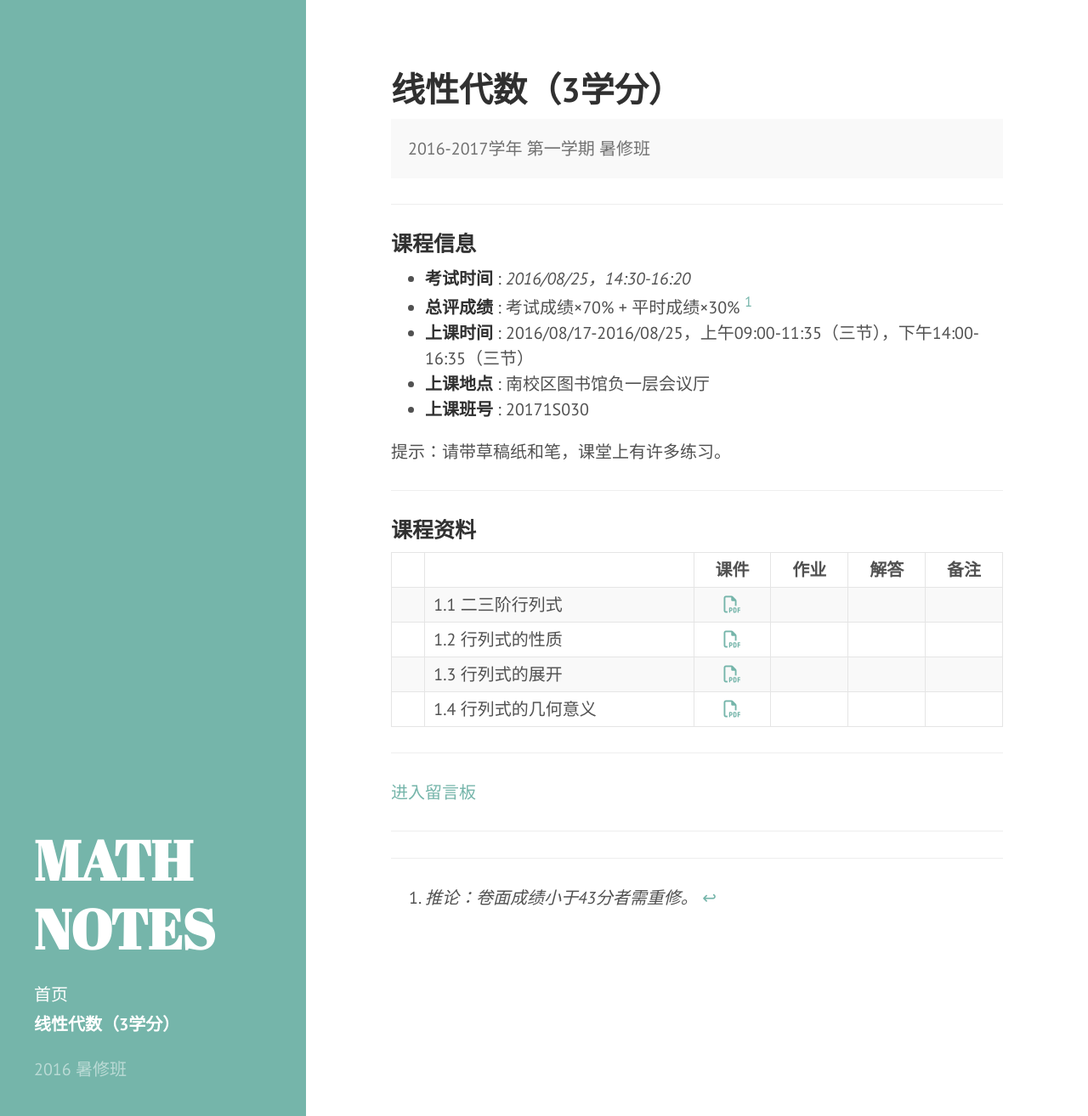
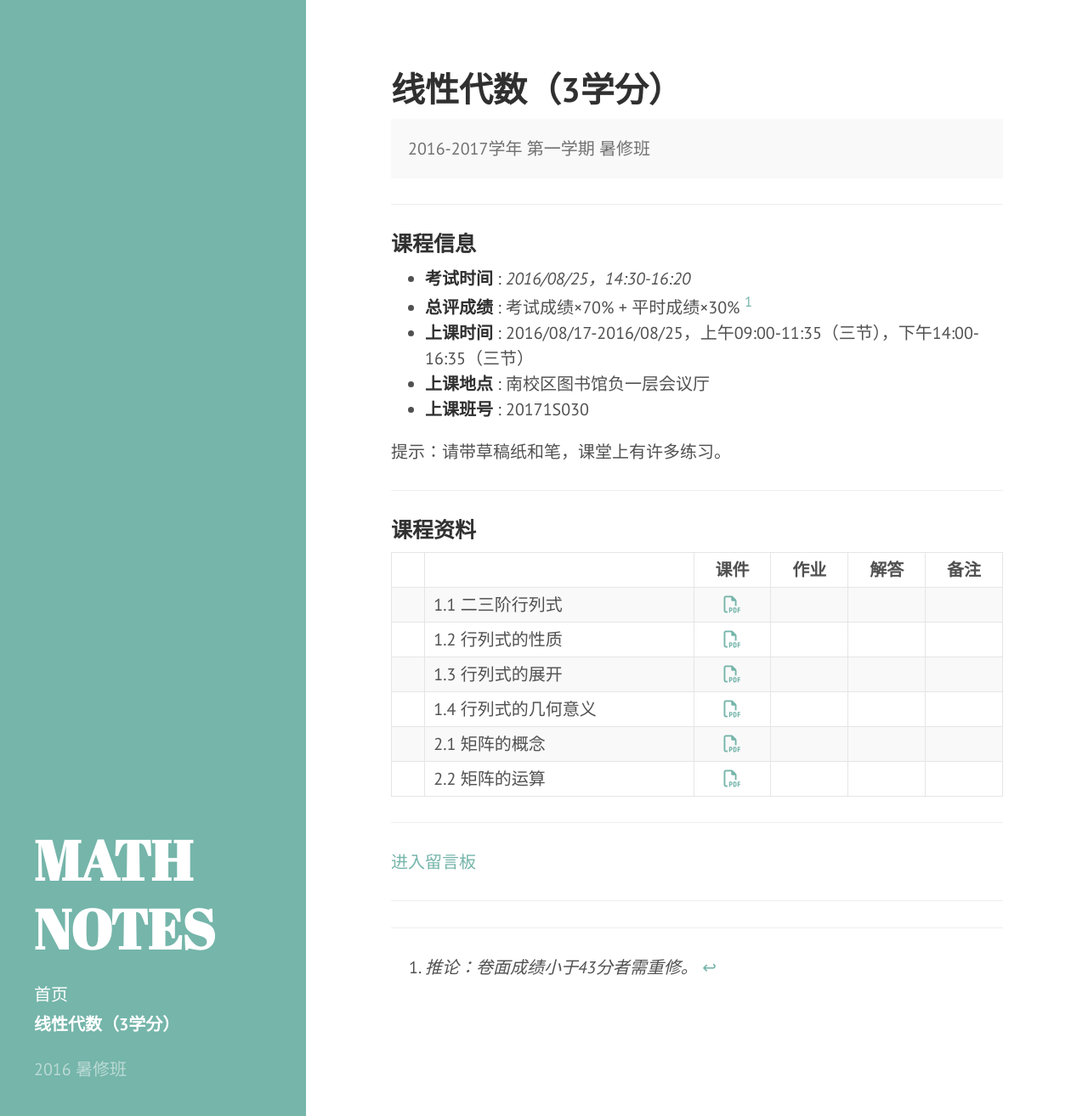
Before and after one commit to liang-teaching/liang-teaching.github.io, a Jekyll site: the page built from 2016_fall_LinearAlgebra/index.md, in a window 1280 px wide and 1314 px high. Shown: the whole window at 85% size. Built offline with Jekyll 4.4.1, drawn with Linux system fonts in a browser that asks for light colours; nearby versions of some CDN libraries.

Commit message:
上传课件

```diff
--- a/2016_fall_LinearAlgebra/index.md
+++ b/2016_fall_LinearAlgebra/index.md
@@ -32,6 +32,8 @@
 |  | 1.2 行列式的性质 |  <a href="lectures/1_2_行列式的性质.pdf" target="_blank"><i class="fa fa-file-pdf-o" aria-hidden="true"></i></a>    |      |     |     |
 |  | 1.3 行列式的展开 |  <a href="lectures/1_3_行列式的展开.pdf" target="_blank"><i class="fa fa-file-pdf-o" aria-hidden="true"></i></a>    |      |     |     |
 |  | 1.4 行列式的几何意义 |  <a href="lectures/1_4_行列式的几何意义.pdf" target="_blank"><i class="fa fa-file-pdf-o" aria-hidden="true"></i></a>    |      |     |     |
+|  | 2.1 矩阵的概念 |  <a href="lectures/2_1_矩阵的概念.pdf" target="_blank"><i class="fa fa-file-pdf-o" aria-hidden="true"></i></a>    |      |     |     |
+|  | 2.2 矩阵的运算 |  <a href="lectures/2_2_矩阵的运算.pdf" target="_blank"><i class="fa fa-file-pdf-o" aria-hidden="true"></i></a>    |      |     |     |
 
 ---
 
```
Also changed, not shown: 4 other files.
